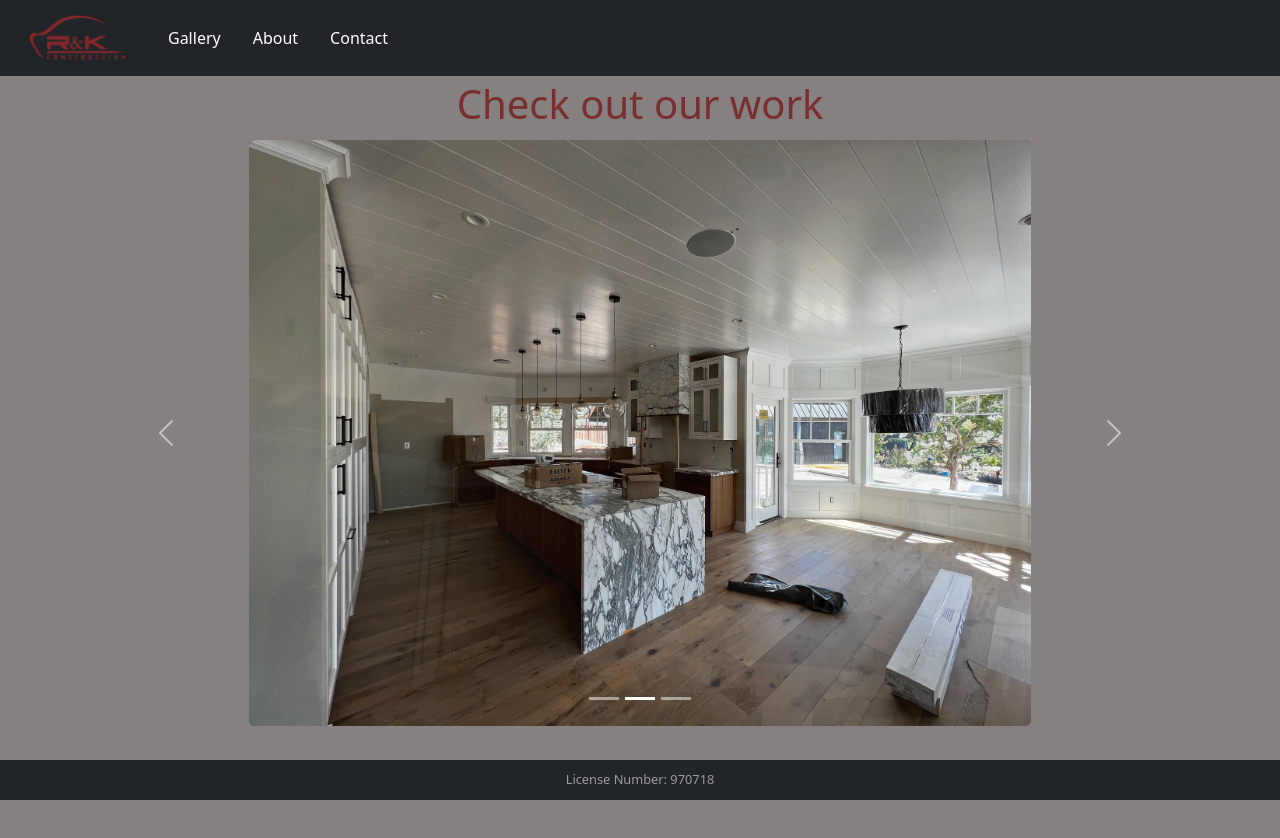
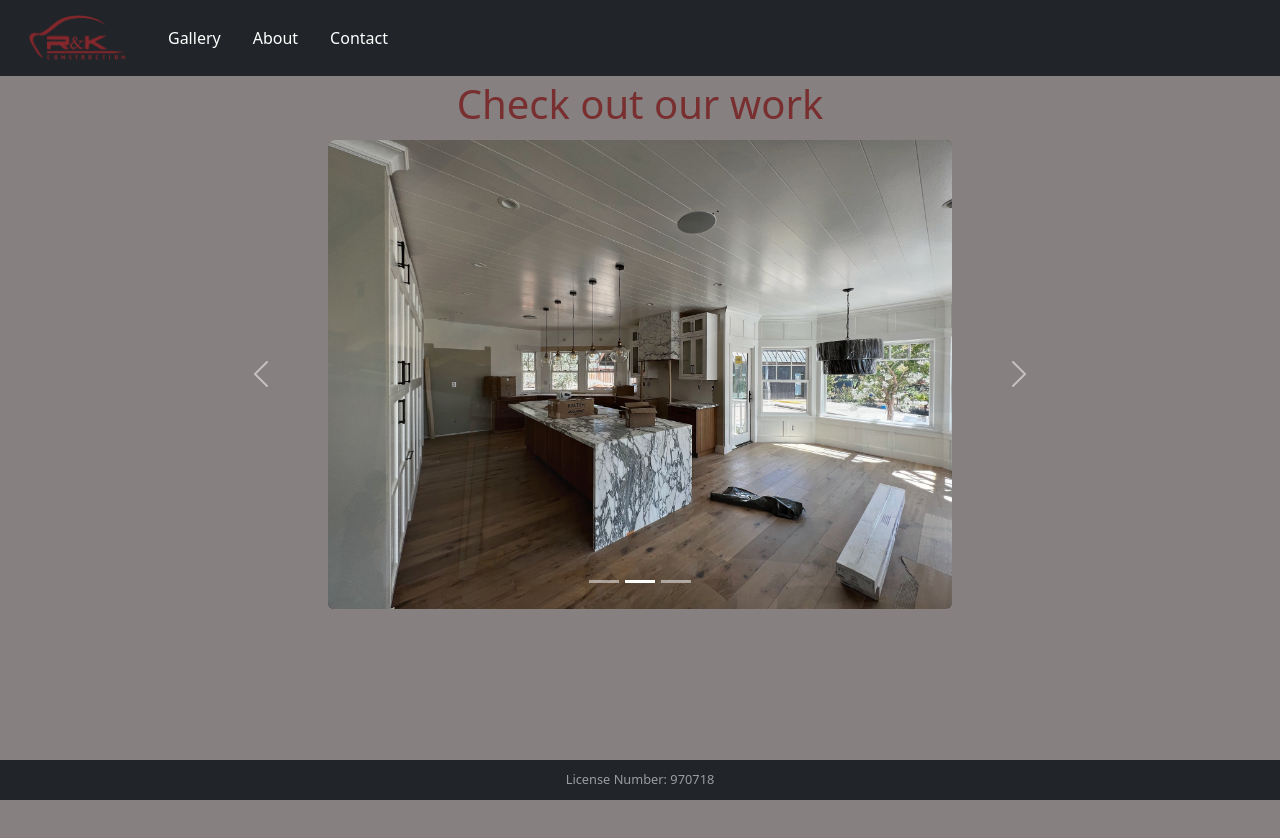
Before and after one commit to connorrubattino/R-K, a React (Vite) app: page /gallery in a window 1280 px wide. Shown: the top 838 px of the page. Built offline with nearby package versions, Linux system fonts and the light colour scheme.

Commit message:
gallery spacing

```diff
--- a/src/views/Gallery.tsx
+++ b/src/views/Gallery.tsx
@@ -16,9 +16,9 @@ export default function Gallery({}: Props) {
       }, []);
 
   return (
-    <Container fluid style={{minHeight: '100vh', minWidth: '100vh', padding: '0', margin: '0' }}>
+    <Container fluid style={{minHeight: '100vh', padding: '0', margin: '0'}}>
         <h1 style={{ color: '#792E2F' }} className='p-1 text-center'>Check out our work</h1>
-        <Carousel fade>
+        <Carousel fade style={{ maxWidth: '80%', margin: '0 auto' }}>
         <Carousel.Item>
             <img
             className="d-block mx-auto img-fluid rounded"
```
